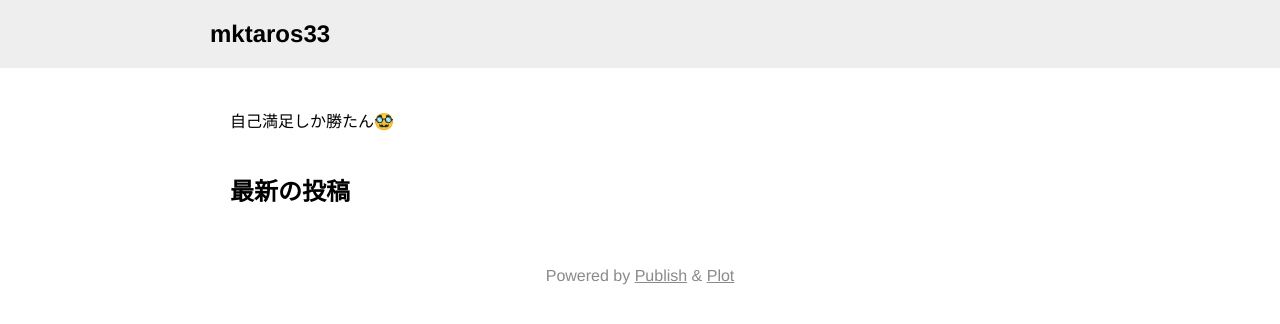
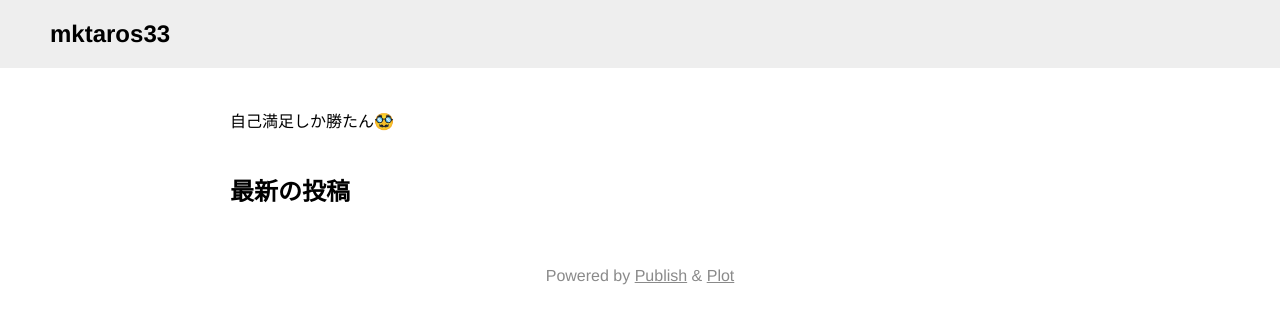
Before and after one commit to mktaros33/blog, a plain HTML site: page index.html in a window 1280 px wide. Drawn offline with Linux system fonts and the light colour scheme.

Commit message:
[change] タイトルの位置を変更

```diff
--- a/mktaros33/styles.css
+++ b/mktaros33/styles.css
@@ -31,6 +31,7 @@ header {
 
 header .wrapper {
     padding: 20px;
+    margin-left: 30px
 }
 
 header a {
--- a/styles.css
+++ b/styles.css
@@ -31,6 +31,7 @@ header {
 
 header .wrapper {
     padding: 20px;
+    margin-left: 30px
 }
 
 header a {
```
